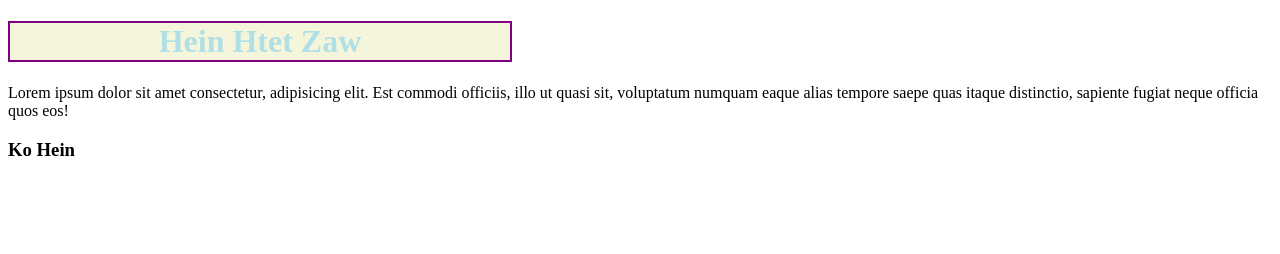
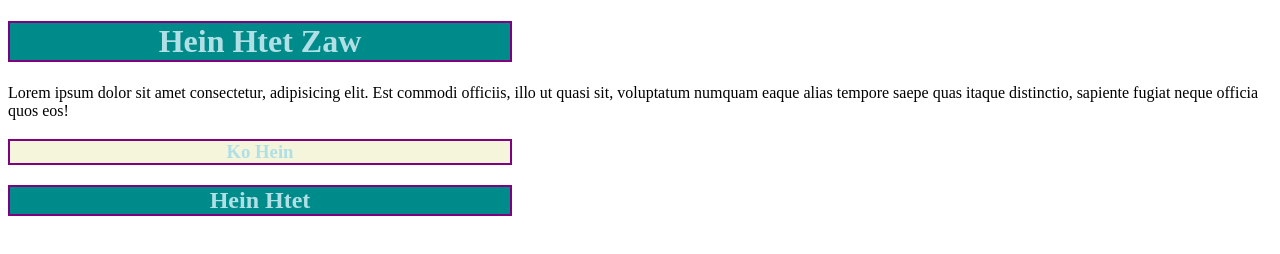
Before and after one commit to koheingyi/git-lesson, a plain HTML site: page index.html in a window 1280 px wide. Drawn offline with Linux system fonts and the light colour scheme.

Commit message:
add h2&  groupheader

```diff
--- a/css/style.css
+++ b/css/style.css
@@ -1,26 +1,13 @@
-h1{
+h1,h3,h2{
     color: powderblue;
     border: 2px solid purple;
     width: 500px;
     text-align: center;
     background: beige;
 }
-h1:hover{
+h1,h2,h3:hover{
     background: crimson;
 }
-h1:active{
+h1,h2,h3:active{
     background: darkcyan;
 }
-h1{
-    color: powderblue;
-    border: 2px solid purple;
-    width: 500px;
-    text-align: center;
-    background: beige;
-}
-h1:hover{
-    background: crimson;
-}
-h1:active{
-    background: darkcyan;
-}
--- a/index.html
+++ b/index.html
@@ -12,5 +12,6 @@
     <p>Lorem ipsum dolor sit amet consectetur, adipisicing elit. Est commodi officiis, illo ut quasi sit, voluptatum numquam eaque alias tempore saepe quas itaque distinctio, sapiente fugiat neque officia quos eos!</p>
     <script src="./js/app.js"></script>
         <h3>Ko Hein</h3>
+<h2>Hein Htet</h2>
 </body>
 </html>
```
